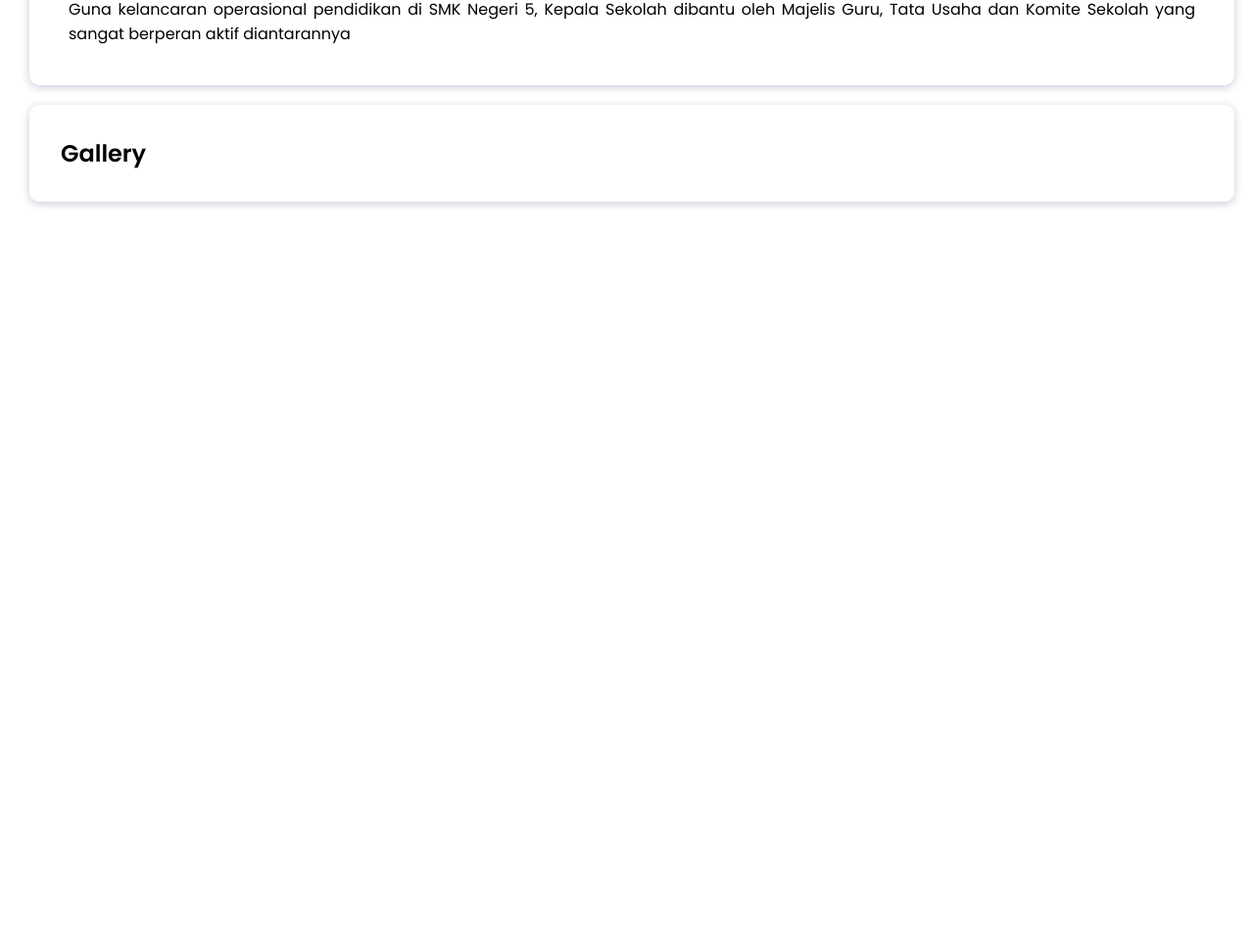
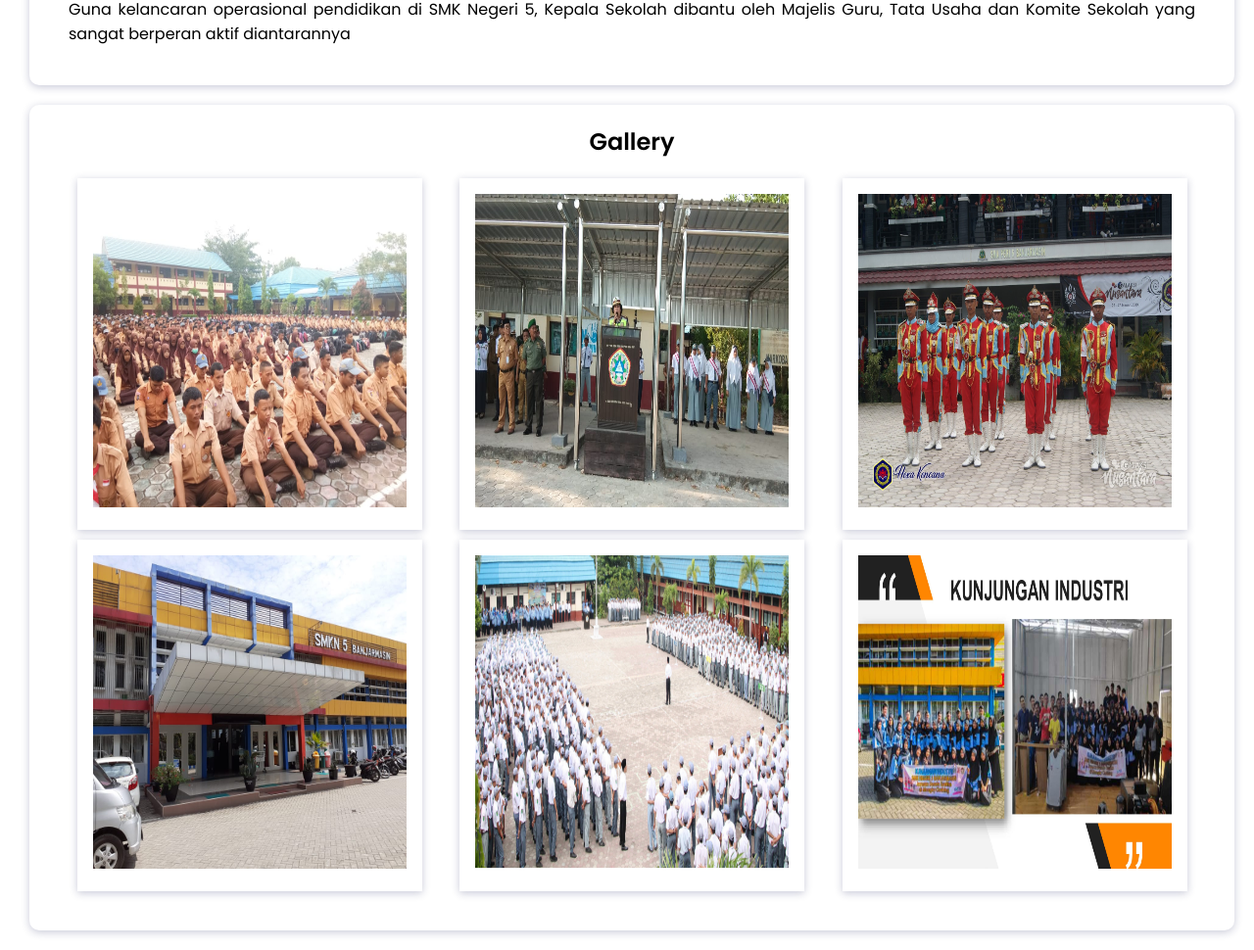
Before and after one commit to yudhistiaR/Sekolah-profile, a plain HTML site: page index.html in a window 1280 px wide. Shown: the part 2800-3770 px from the top of the page at 98% size. Before the commit the page ends 3026 px from the top, so only its background shows below. Drawn offline with nearby package versions, Linux system fonts and the light colour scheme.

Commit message:
add img gallery and more

```diff
--- a/index.html
+++ b/index.html
@@ -213,6 +213,26 @@
 
         <section id="gallery" class="card">
             <h1>Gallery</h1>
+            <div class="img-container">
+                <div class="img-card">
+                    <img loading="lazy" src="asset/images/gl2.jpg" alt="">
+                </div>
+                <div class="img-card">
+                    <img loading="lazy" src="asset/images/gl3.jpg" alt="">
+                </div>
+                <div class="img-card">
+                    <img loading="lazy" src="asset/images/gl4.jpg" alt="">
+                </div>
+                <div class="img-card">
+                    <img loading="lazy" src="asset/images/gl5.jpeg" alt="">
+                </div>
+                <div class="img-card">
+                    <img loading="lazy" src="asset/images/gl1.png" alt="">
+                </div>
+                <div class="img-card">
+                    <img loading="lazy" src="asset/images/gl6.jpg" alt="">
+                </div>
+            </div>
         </section>
     </main>
 </body>
--- a/styles.css
+++ b/styles.css
@@ -214,3 +214,28 @@ td {
 }
 
 /* Gallery */
+.img-container>.img-card>img {
+    width: 320px;
+    height: 320px;
+}
+
+#gallery {
+    gap: 20px;
+    display: flex;
+    flex-direction: column;
+    align-items: center;
+    padding: 20px 20px 40px 20px;
+}
+
+.img-container {
+    gap: 10px;
+    display: flex;
+    flex-wrap: wrap;
+    justify-content: space-evenly;
+}
+
+.img-card {
+    padding: 1em;
+    border-bottom: 5px;
+    box-shadow: rgb(28 32 93 / 24%) 0px 2px 8px 0px;
+}
```
Also changed, not shown: asset/images/gl1.png (added), asset/images/gl2.jpg (added), asset/images/gl3.jpg (added), asset/images/gl4.jpg (added), asset/images/gl5.jpeg (added), asset/images/gl6.jpg (added).
